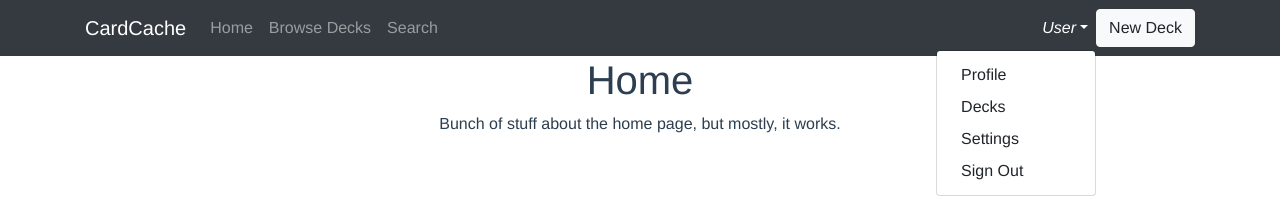
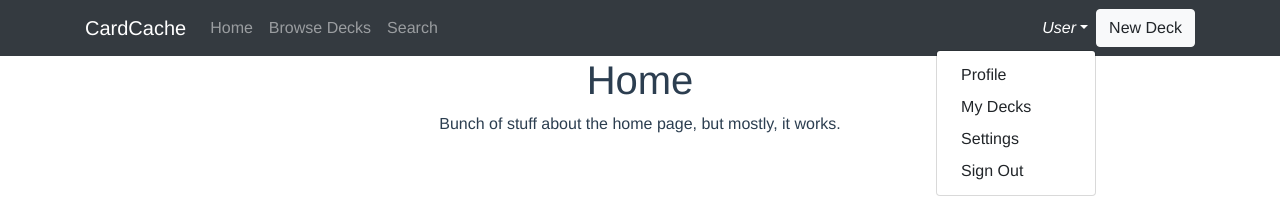
Before and after one commit to john-doolittle/cardcache, a Vue app: page / in a window 1280 px wide. Both pictures are taken after a click on the button "User". Shown: the top 197 px of the page. Built offline with nearby package versions, Linux system fonts and the light colour scheme; the HTML template or start-up script is replaced by a standard one.

Commit message:
Profile link now routes to profile page

```diff
--- a/src/components/Navbar.vue
+++ b/src/components/Navbar.vue
@@ -15,8 +15,8 @@
               <b-nav-item-dropdown right>
                 <!-- Using 'button-content' slot -->
                 <template slot="button-content"><em>User</em></template>
-                <b-dropdown-item href="#">Profile</b-dropdown-item>
-                <b-dropdown-item href="#">Decks</b-dropdown-item>
+                <b-dropdown-item to="/profile">Profile</b-dropdown-item>
+                <b-dropdown-item href="#">My Decks</b-dropdown-item>
                 <b-dropdown-item href="#">Settings</b-dropdown-item>
                 <b-dropdown-item href="#">Sign Out</b-dropdown-item>
               </b-nav-item-dropdown>
```
